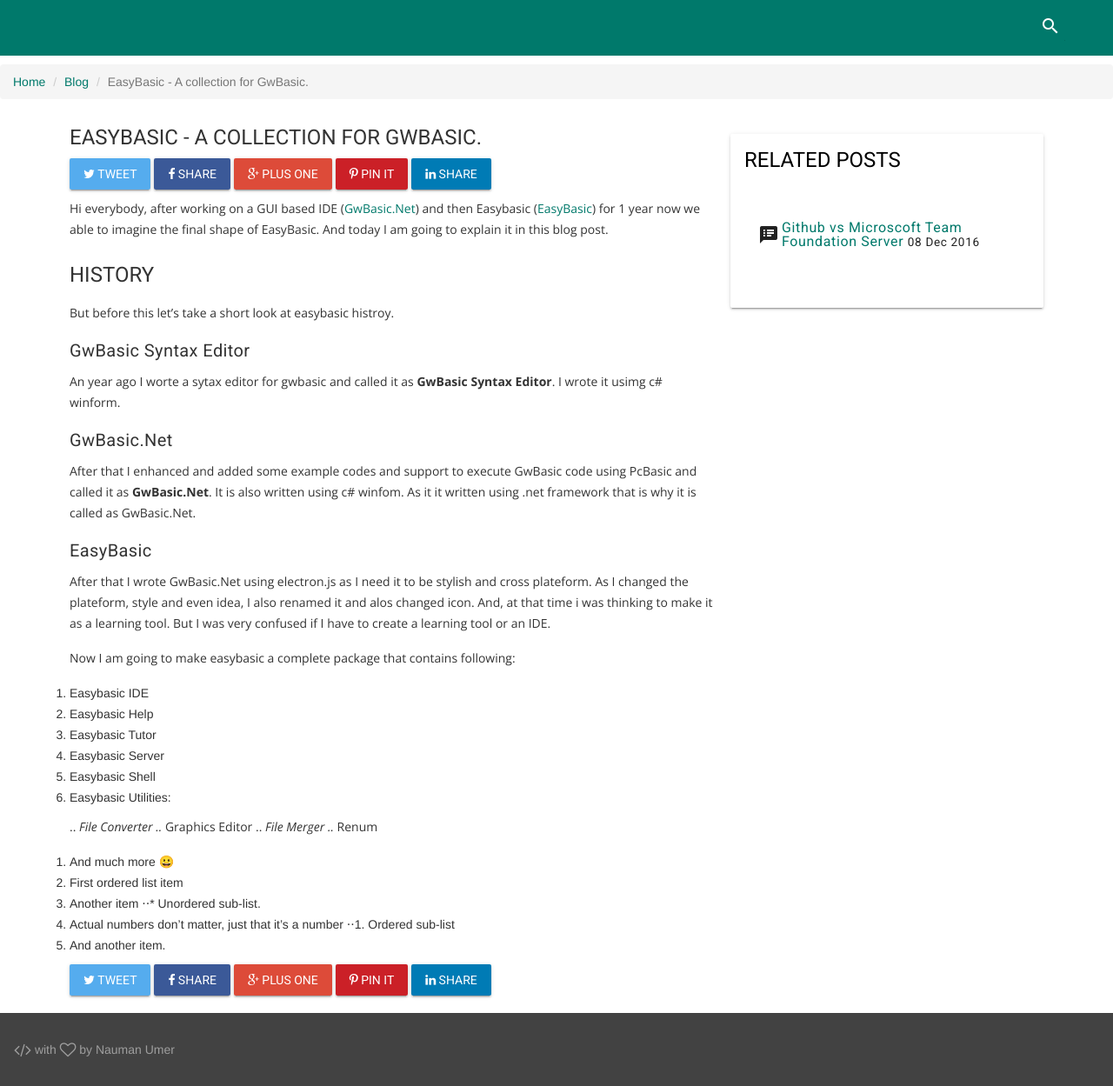
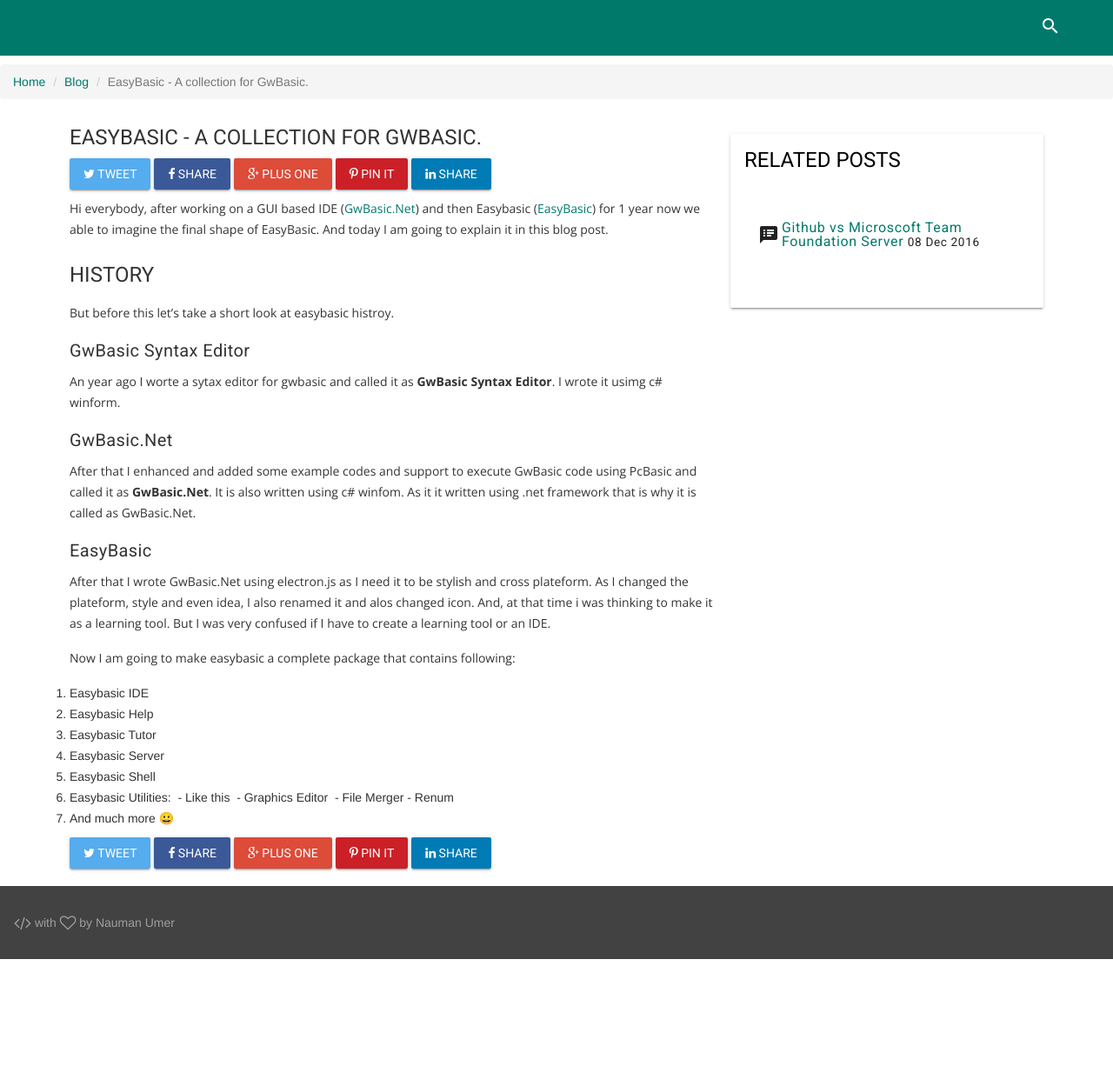
Before and after one commit to nmanumr/nmanumr.com, a Jekyll site: the page built from _posts/2017-01-01-EasyBasic.md, in a window 1280 px wide. Shown: the whole page at 87% size. Built offline with Jekyll 4.4.1, drawn with Linux system fonts in a browser that asks for light colours; nearby versions of some CDN libraries; library files that are not in the unit come from our copies; comment, search, counter and statistics services are not loaded.

Commit message:
Update 2017-01-01-EasyBasic.md

```diff
--- a/_posts/2017-01-01-EasyBasic.md
+++ b/_posts/2017-01-01-EasyBasic.md
@@ -32,16 +32,8 @@
 4. Easybasic Server
 5. Easybasic Shell
 6. Easybasic Utilities:
-
-..* File Converter
-..* Graphics Editor
-..* File Merger
-..* Renum
-
+  - Like this
+  - Graphics Editor
+  - File Merger
+  - Renum
 7. And much more 😀
-1. First ordered list item
-2. Another item
-⋅⋅* Unordered sub-list.
-1. Actual numbers don't matter, just that it's a number
-⋅⋅1. Ordered sub-list
-4. And another item.
```
